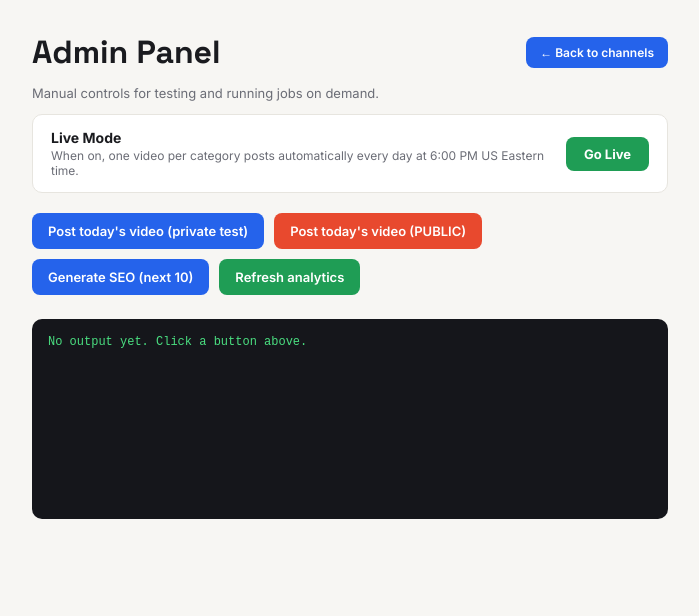
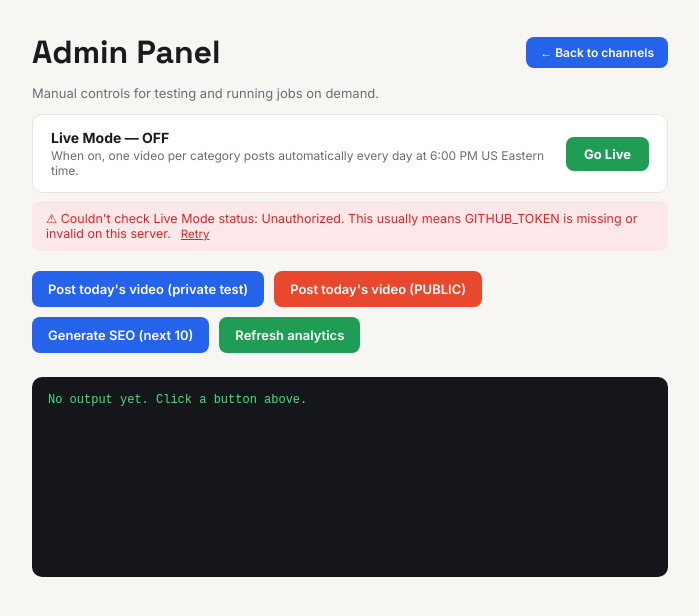
Before and after one commit to daleonmanuel78-hash/youtube-autopost, a Next.js app: page /admin in a window 1280 px wide. Both pictures are taken after a click on the button "Unlock". Shown: the top 616 px of the page, without its empty margins (290-989 px from the left). Built offline with nearby package versions, Linux system fonts and the light colour scheme; no server answers.

Commit message:
Dark mode fixes, notifications, channel logos, custom thumbnails, dedup fix, email notifications

```diff
--- a/pages/admin.js
+++ b/pages/admin.js
@@ -30,13 +30,22 @@ export default function AdminPanel() {
     setUnlocked(true);
   }
 
+  const [liveModeError, setLiveModeError] = useState(null);
+
   async function loadLiveModeStatus() {
+    setLiveModeError(null);
     try {
       const resp = await fetch('/api/admin/live-mode/status', { headers: { 'x-admin-secret': secret } });
       const data = await resp.json();
-      if (resp.ok) setLiveMode(data.enabled);
+      if (resp.ok) {
+        setLiveMode(data.enabled);
+      } else {
+        setLiveModeError(data.error || 'Failed to check Live Mode status.');
+        setLiveMode(false); // don't leave the button stuck disabled forever — assume off, let them retry
+      }
     } catch (err) {
-      console.error(err);
+      setLiveModeError(err.message);
+      setLiveMode(false);
     }
   }
 
@@ -148,6 +157,15 @@ export default function AdminPanel() {
         </button>
       </div>
 
+      {liveModeError && (
+        <div style={{ fontSize: 12.5, color: c.statusFailed, background: c.statusFailedBg, borderRadius: 8, padding: '10px 14px', marginTop: -12, marginBottom: 20 }}>
+          ⚠ Couldn't check Live Mode status: {liveModeError}. This usually means GITHUB_TOKEN is missing or invalid on this server.
+          <button onClick={loadLiveModeStatus} style={{ marginLeft: 10, fontSize: 11.5, textDecoration: 'underline', background: 'none', border: 'none', color: c.statusFailed, cursor: 'pointer', padding: 0 }}>
+            Retry
+          </button>
+        </div>
+      )}
+
       <div style={{ display: 'flex', gap: 10, flexWrap: 'wrap', marginBottom: 24 }}>
         <ActionButton label="Post today's video (private test)" running={running === 'post-private'} c={c} bg={c.statusScheduled}
           onClick={() => runAction('post-private', '/api/admin/daily-post', { privacyStatus: 'private' })} />
```
